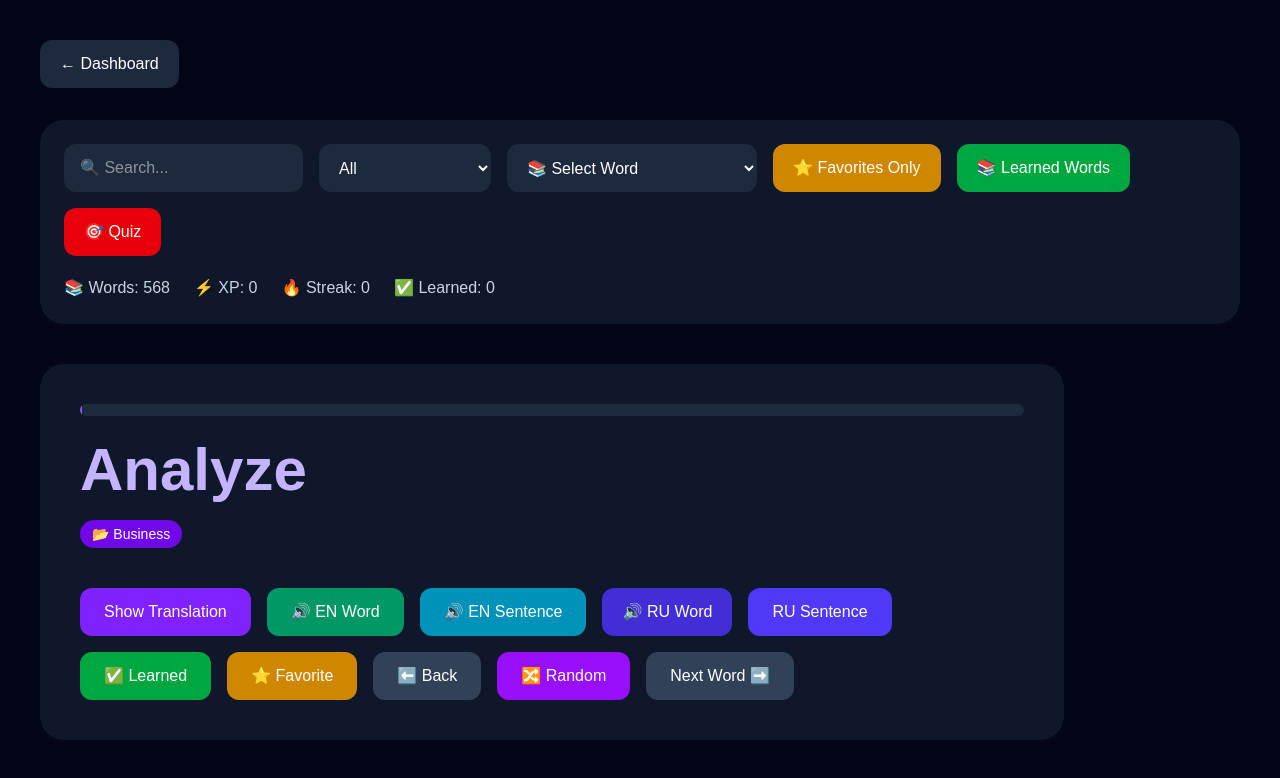
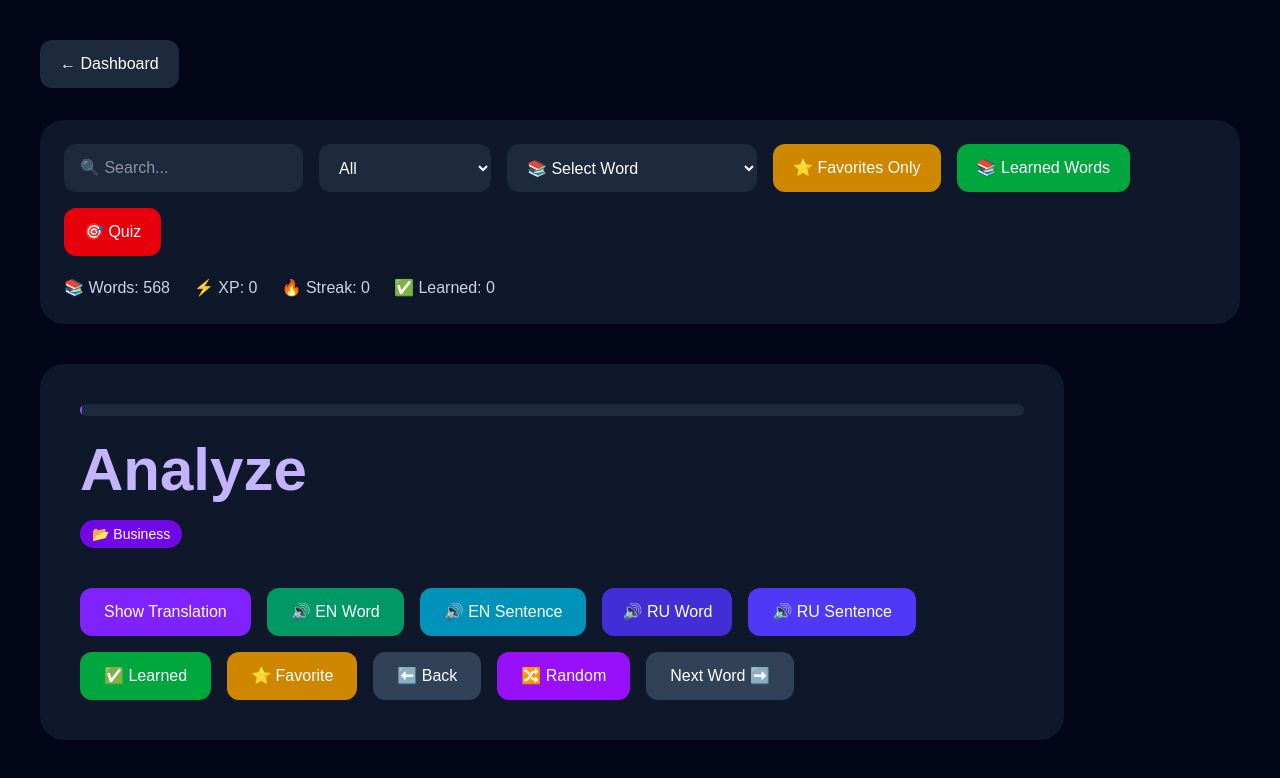
Before and after one commit to powerlasha-byte/english-pro-v2, a Next.js app: page /flashcards in a window 1280 px wide. Shown: the top 778 px of the page. Built offline with nearby package versions, Linux system fonts and the light colour scheme.

Commit message:
Added Russian sentence speech

```diff
--- a/app/flashcards/page.tsx
+++ b/app/flashcards/page.tsx
@@ -649,7 +649,7 @@ function randomWord() {
     }
     className="bg-indigo-600 px-6 py-3 rounded-xl hover:bg-indigo-500 transition"
   >
-    RU Sentence
+    🔊 RU Sentence
   </button>
 )}
 
```
Also changed, not shown: app/data/School.ts (added).
